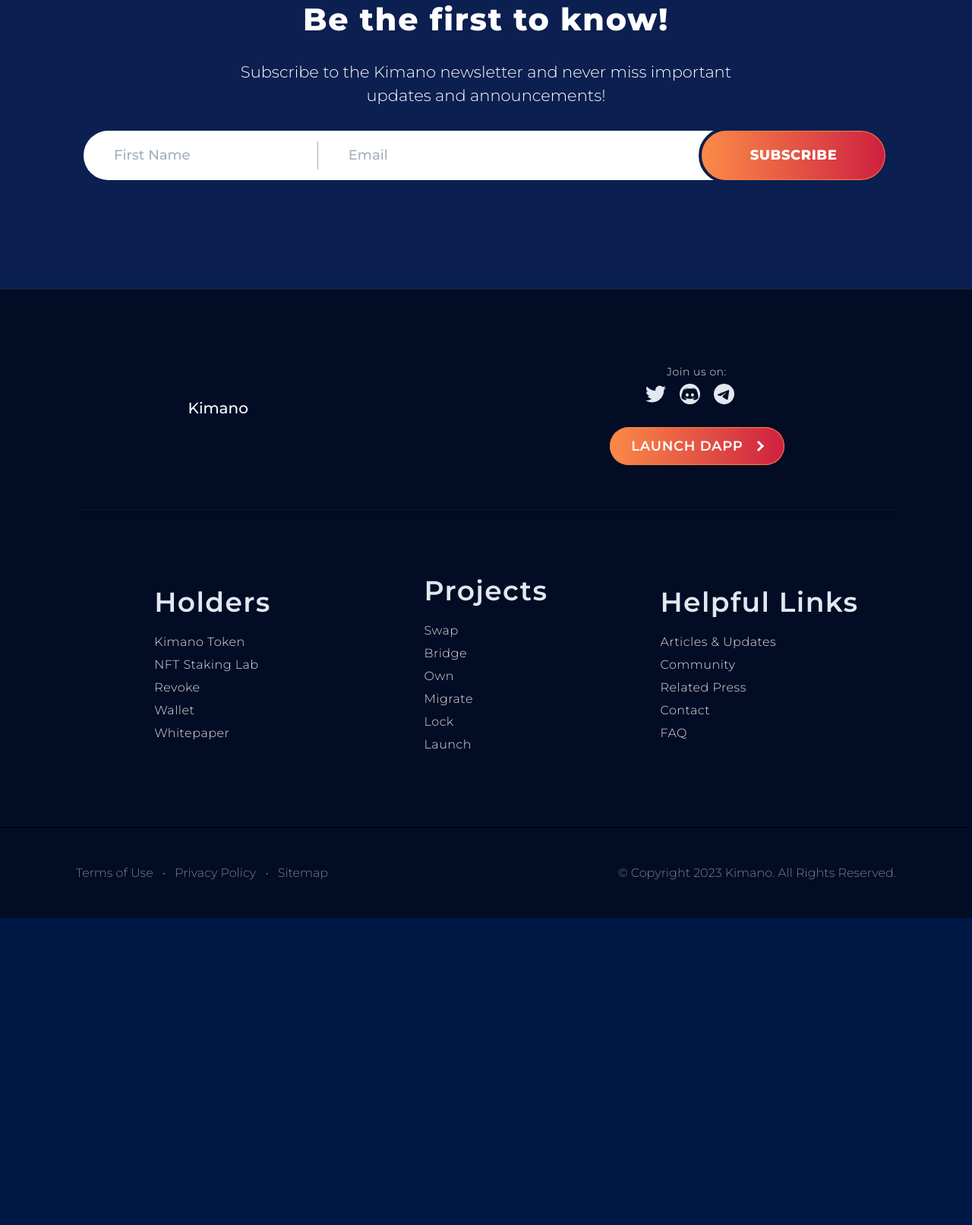
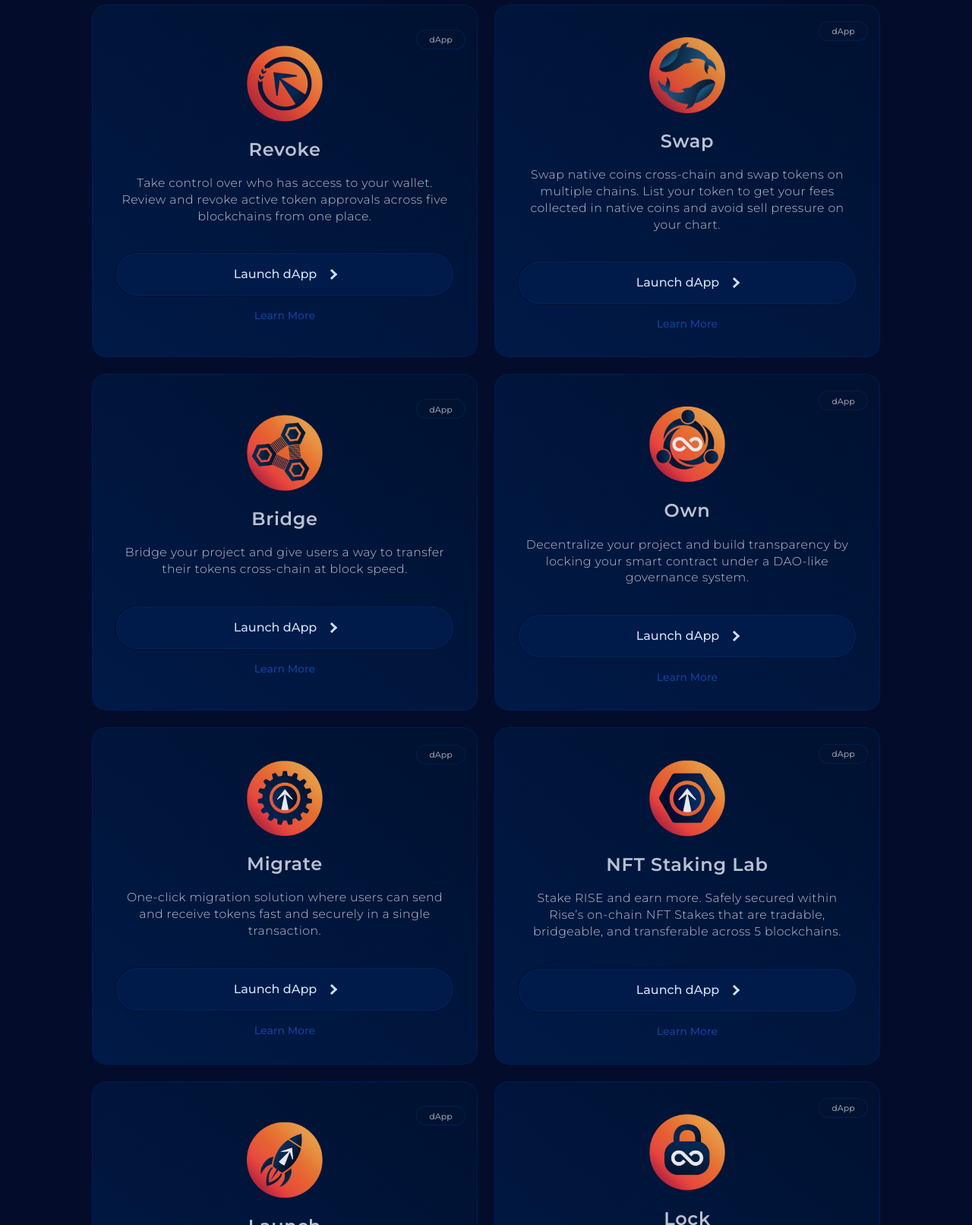
Before and after one commit to sixtusagbo/kimano, a website: page index.html in a window 1280 px wide. Shown: the part 1188-2800 px from the top of the page at 76% size. Before the commit the page ends 2396 px from the top, so only its background shows below. Drawn offline with Linux system fonts and the light colour scheme.

Commit message:
Add ecosystem to homepage

```diff
--- a/index.html
+++ b/index.html
@@ -310,11 +310,110 @@
         </div>
       </section>
 
-      <section>
-        Lorem ipsum dolor sit amet consectetur adipisicing elit. At explicabo ex reprehenderit blanditiis qui,
-        fugiat nam dolore quo rem, molestias labore eius officiis soluta delectus suscipit deleniti. Porro, eveniet
-        magnam.
+      <!-- Services -->
+      <section id="ecosystem" class="ecosystem_section_top global_outer">
+        <div class="ecosystem_section_top_inner global_inner">
+          <div class="ecosystem_section_top_content">
+            <h2 class="orange_txt_left_grad">Discover The Kimano Ecosystem</h2>
+            <p>
+              The Kimano Ecosystem offers a suite of decentralized applications (dApps) to provide multi-chain
+              security solutions for projects and individuals in the DeFi space. Our dApps are available on Ethereum,
+              BNB Chain, Polygon, Avalanche, and Fantom networks.
+            </p>
+            <div class="section_btns hero_content_btns"></div>
+          </div>
+        </div>
       </section>
+      <section class="full_ecosystem_section global_outer">
+        <div class="full_ecosystem_section_inner global_inner">
+          <div class="full_ecosystem_content">
+            <ul>
+              <li class="blue_box">
+                <img alt="Staking" src="./static/images/revoke_icon.png">
+                <h3>Revoke</h3>
+                <p>
+                  Take control over who has access to your wallet. Review and revoke active token approvals across five
+                  blockchains from one place.
+                </p>
+                <a target="_blank" href="/revoke.html">
+                  <span class="eco_learn_btn p_arrow right">Launch dApp</span></a>
+                <a href="/revoke.html">
+                  <span class="small_link">Learn More</span>
+                </a>
+              </li>
+              <li class="blue_box">
+                <img alt="Swap" src="./static/images/swap_icon.png">
+                <h3>Swap</h3>
+                <p>Swap native coins cross-chain and swap tokens on multiple chains. List your token to get your fees
+                  collected in native coins and avoid sell pressure on your chart.</p>
+                <a target="_blank" href="/swap.html">
+                  <span class="eco_learn_btn p_arrow right">Launch dApp</span>
+                </a>
+                <a href="/swap.html">
+                  <span class="small_link">Learn More</span>
+                </a>
+              </li>
+              <li class="blue_box">
+                <img alt="Bridge" src="./static/images/bridge_icon.png">
+                <h3>Bridge</h3>
+                <p>Bridge your project and give users a way to transfer their tokens cross-chain at block speed.</p>
+                <a target="_blank" href="bridge.html"><span class="eco_learn_btn p_arrow right">Launch
+                    dApp</span></a>
+                <a href="/bridge.html"><span class="small_link">Learn More</span></a>
+              </li>
+              <li class="blue_box">
+                <img alt="Own" src="./static/images/own_icon.png">
+                <h3>Own</h3>
+                <p>Decentralize your project and build transparency by locking your smart contract under a DAO-like
+                  governance system.</p>
+                <a target="_blank" href="/own.html">
+                  <span class="eco_learn_btn p_arrow right">Launch
+                    dApp</span></a><a href="/own.html"><span class="small_link">Learn
+                    More</span></a>
+              </li>
+              <li class="blue_box">
+                <img alt="Migrate" src="./static/images/migrate_icon.png">
+                <h3>Migrate</h3>
+                <p>One-click migration solution where users can send and receive tokens fast and securely in a single
+                  transaction.</p><a target="_blank" href="/migrate.html"><span
+                    class="eco_learn_btn p_arrow right">Launch
+                    dApp</span></a><a href="/migrate.html"><span class="small_link">Learn More</span></a>
+              </li>
+              <li class="blue_box">
+                <img alt="Staking" src="./static/images/nft_staking_icon.png">
+                <h3>NFT Staking Lab</h3>
+                <p>Stake RISE and earn more. Safely secured within Rise’s on-chain NFT Stakes that are tradable,
+                  bridgeable, and transferable across 5 blockchains.</p>
+                <a target="_blank" href="/staking.html"><span class="eco_learn_btn p_arrow right">Launch
+                    dApp</span></a><a href="/staking.html"><span class="small_link">Learn
+                    More</span></a>
+              </li>
+              <li class="blue_box">
+                <img alt="Launch Sale" src="./static/images/launch_icon.png">
+                <h3>Launch</h3>
+                <p>Multi-chain anti-bot launchpad that benefits the projects by taking the fees in the form of native
+                  coins instead of tokens.</p>
+                <a href="/launch.html"><span class="eco_learn_btn p_arrow right">Learn More</span></a>
+              </li>
+              <li class="blue_box">
+                <img alt="Lock" src="./static/images/lock_icon.png">
+                <h3>Lock</h3>
+                <p>Lock the initial liquidity under a DAO-like governance system that lages community voting to
+                  unlock liquidity instead of only relying on a time factor.</p>
+                <a href="/lock.html"><span class="eco_learn_btn p_arrow right">Learn More</span></a>
+              </li>
+              <li class="blue_box">
+                <img alt="Wallet" src="./static/images/wallet_icon.png">
+                <h3>Wallet</h3>
+                <p>Add an additional layer of security to your existing crypto wallet by securing your holdings directly
+                  on the blockchain.</p>
+                <a href="/wallet/"><span class="eco_learn_btn p_arrow right">Learn More</span></a>
+              </li>
+            </ul>
+          </div>
+        </div>
+      </section>
+
     </div>
   </div>
 
@@ -324,7 +423,7 @@
       <div class="subscribe_global_inner global_inner">
         <div class="subscribe_content">
           <h2>Be the first to know!</h2>
-          <p>Subscribe to the Kimano newsletter and never miss important updates and announcements!</p>
+          <p>Subscribe to the Kimano newsletter and n miss important updates and announcements!</p>
 
           <div class="our_sub">
             <form class="sub_form">
```
Also changed, not shown: static/styles/base.css.
